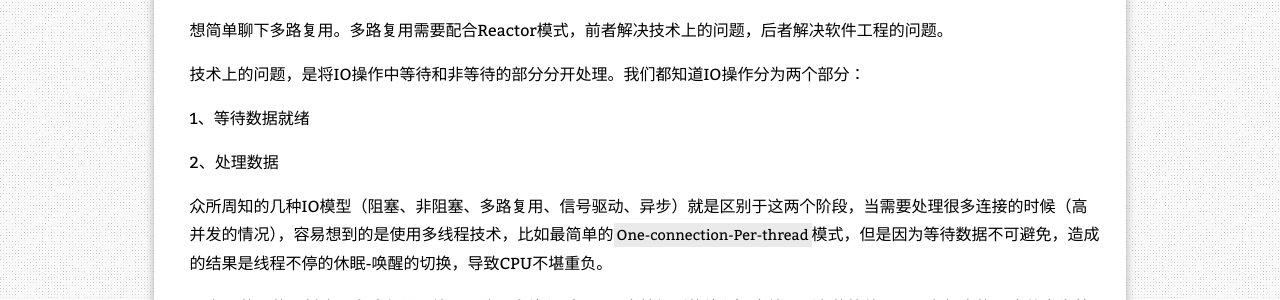
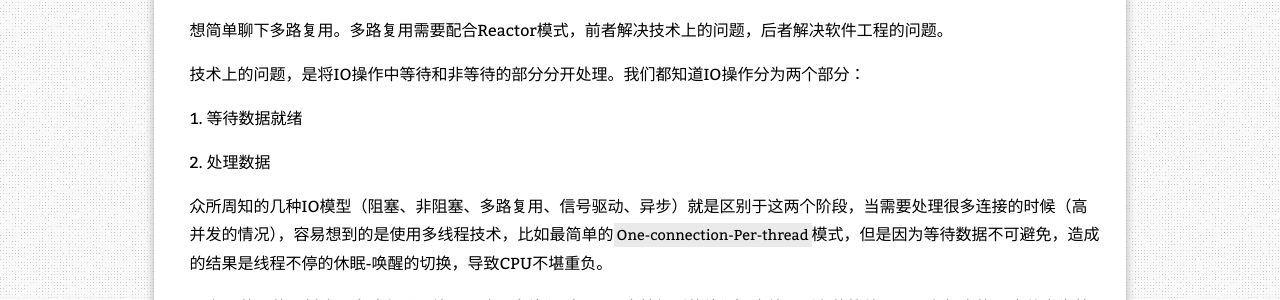
Before and after one commit to zhanjindong/zhanjindong.github.io, a Jekyll site: the page built from _posts/2014-12-11-a-little-talk-about-io-multiplexing.md, in a window 1280 px wide. Shown: the part 521-821 px from the top of the page. Built offline with Jekyll 4.4.1, drawn with Linux system fonts in a browser that asks for light colours; nearby versions of some CDN libraries; comment, search, counter and statistics services are not loaded; a style sheet for code colours, icons or effects is not loaded.

```diff
--- a/_posts/2014-12-11-a-little-talk-about-io-multiplexing.md
+++ b/_posts/2014-12-11-a-little-talk-about-io-multiplexing.md
@@ -22,9 +22,9 @@ ServerSocket -> ServerSocketChannel -> AsynchronousServerSocketChannel
 
 技术上的问题，是将IO操作中等待和非等待的部分分开处理。我们都知道IO操作分为两个部分：
 
-1、等待数据就绪
+1. 等待数据就绪
 
-2、处理数据
+2. 处理数据
 
 众所周知的几种IO模型（阻塞、非阻塞、多路复用、信号驱动、异步）就是区别于这两个阶段，当需要处理很多连接的时候（高并发的情况），容易想到的是使用多线程技术，比如最简单的`One-connection-Per-thread`模式，但是因为等待数据不可避免，造成的结果是线程不停的休眠-唤醒的切换，导致CPU不堪重负。
 
--- a/blog/index.html
+++ b/blog/index.html
@@ -1,10 +1,10 @@
 ---
 layout: page
-title : Blog
-header : Top Posts
+title : Archives
+header : Archives
 group: navigation
 change_frequency: weekly
 priority: 1.0
 ---
-{% assign posts_collate = site.categories.popular %}
+{% assign posts_collate = site.posts %}
 {% include JB/posts_collate %}
```
